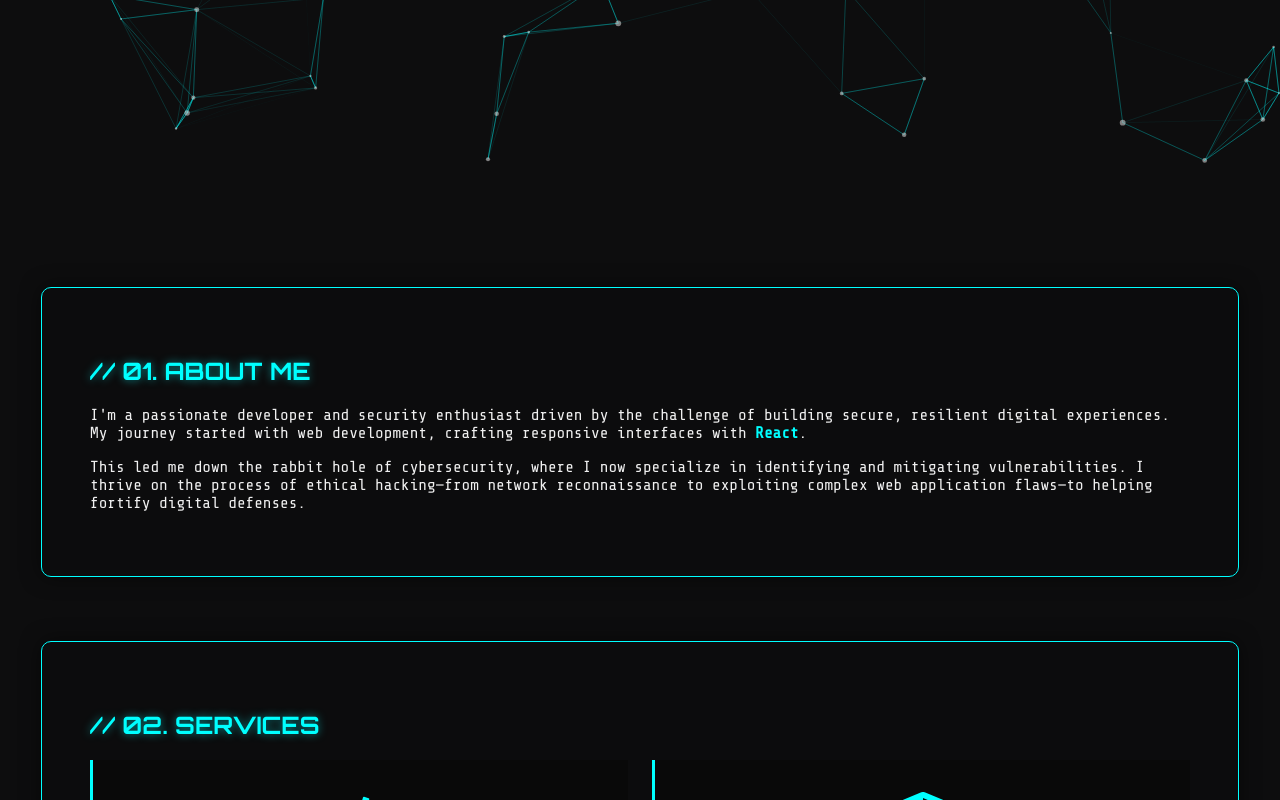
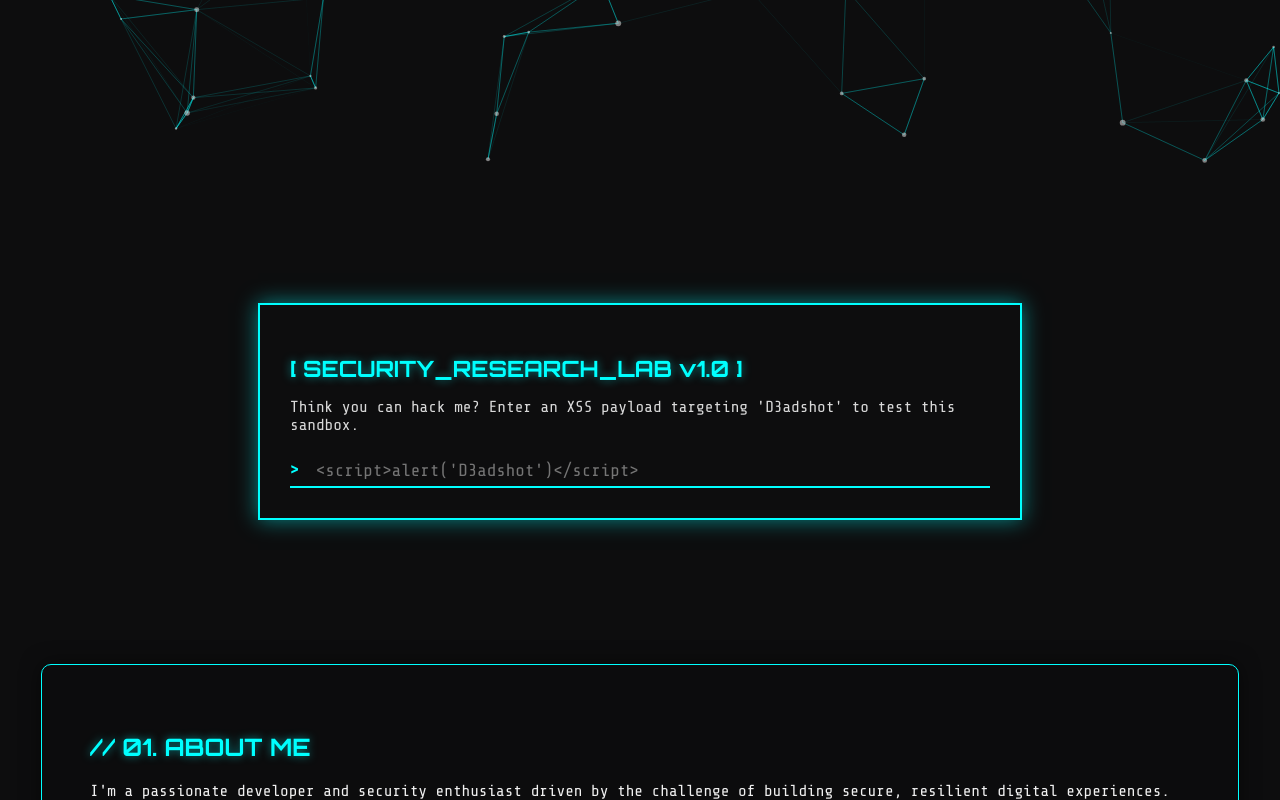
Before and after one commit to D3adshotH8ck/d3adshot, a React (Create React App) app: page / in a window 1280 px wide. Shown: the part 625-1425 px from the top of the page. Built offline with nearby package versions, Linux system fonts and the light colour scheme.

Commit message:
feat: implement XSS Honeypot trap, custom security modal, and dynamic theme switching

```diff
--- a/src/App.jsx
+++ b/src/App.jsx
@@ -1,24 +1,55 @@
-// src/App.js
+import React, { useState, useEffect } from 'react';
 import './App.css';
-import React from 'react';
 import Header from './components/Header';
 import About from './components/About';
 import Services from './components/Services';
 import Skills from './components/Skills';
 import Certs from './components/Certs';
 import Contact from './components/Contact';
+import Honeypot from './components/Honeypot';
+import SecurityModal from './components/SecurityModal';
 
 function App() {
+  const [isPwned, setIsPwned] = useState(false);
+  const [showModal, setShowModal] = useState(false);
+
+  useEffect(() => {
+    if (isPwned) {
+      document.body.classList.add('pwned-mode');
+      setShowModal(true);
+    } else {
+      document.body.classList.remove('pwned-mode');
+    }
+  }, [isPwned]);
+
+  const resetSystem = () => {
+    setIsPwned(false);
+    setShowModal(false);
+  };
+
   return (
     <div className="App">
-      <Header />
+      <Header isPwned={isPwned} />
       <main>
+        <Honeypot
+          isPwned={isPwned}
+          onTrigger={() => setIsPwned(true)}
+          onReset={resetSystem}
+        />
         <About />
         <Services />
         <Skills />
         <Certs />
         <Contact />
       </main>
+
+      {/* Add the modal component at the bottom */}
+      <SecurityModal
+        isOpen={showModal}
+        onClose={() => setShowModal(false)}
+        message="XSS detected: You will Never Catch Me."
+      />
+
       <footer>
         <p>&copy; {new Date().getFullYear()} D3ADSHOT.</p>
       </footer>
--- a/src/components/About.jsx
+++ b/src/components/About.jsx
@@ -1,4 +1,3 @@
-// src/components/About.jsx
 import React from 'react';
 import '../App.css';
 
--- a/src/components/Header.jsx
+++ b/src/components/Header.jsx
@@ -8,10 +8,14 @@ import '../App.css';
 import Particles from "react-tsparticles";
 import { loadSlim } from "tsparticles-slim";
 
-const Header = () => {
+// 1. Receive the isPwned prop
+const Header = ({ isPwned }) => {
     const particlesInit = useCallback(async (engine) => {
         await loadSlim(engine);
     }, []);
+
+    // 2. Define the dynamic color
+    const lineColor = isPwned ? "#ff073a" : "#00ffff";
 
     const particlesOptions = {
         background: {
@@ -33,16 +37,20 @@ const Header = () => {
                     distance: 200,
                     links: {
                         opacity: 1,
+                        // 3. Apply the dynamic color here for hover effect
+                        color: lineColor,
                     },
                 },
             },
         },
         particles: {
             color: {
+                // You can also turn the dots red by changing this to lineColor
                 value: "#f0f0f0",
             },
             links: {
-                color: "#00ffff",
+                // 4. This is the key line for the background connections
+                color: lineColor,
                 distance: 150,
                 enable: true,
                 opacity: 0.4,
@@ -86,9 +94,10 @@ const Header = () => {
                 options={particlesOptions}
             />
 
-            {/* --- Content is now inside this wrapper --- */}
             <div className="header-content">
                 <img src={avatar} alt="Avatar" className="avatar" />
+                {/* 5. You can also force the <h1> color here if needed,
+                       though index.css should already handle it */}
                 <h1>D3ADSHOT</h1>
                 <TypeAnimation
                     sequence={[
--- /dev/null
+++ b/src/components/Honeypot.jsx
@@ -0,0 +1,96 @@
+// src/components/Honeypot.jsx
+import React, { useState } from 'react';
+
+const Honeypot = ({ isPwned, onTrigger, onReset }) => {
+  const [val, setVal] = useState('');
+
+  const checkPayload = (e) => {
+    e.preventDefault();
+    const input = val.toLowerCase();
+
+
+    if (input.includes('<script>') && input.includes('d3adshot')) {
+      onTrigger();
+    }
+    setVal('');
+  };
+
+  return (
+    <section style={{ padding: '80px 20px', backgroundColor: 'var(--off-black)' }}>
+      <div style={{
+        maxWidth: '700px',
+        margin: '0 auto',
+        border: '2px solid var(--neon-blue)',
+        padding: '30px',
+        boxShadow: '0 0 20px var(--neon-blue-glow)',
+        backgroundColor: 'var(--off-black)',
+        transition: 'all 0.3s ease',
+        zIndex: 10,
+        position: 'relative'
+      }}>
+        <h2 style={{ fontSize: '1.4rem', marginBottom: '15px', color: 'var(--neon-blue)' }}>
+          {isPwned ? "[!] TRAP_DEPLOYED: ACCESS_REVOKED [!]" : "[ SECURITY_RESEARCH_LAB v1.0 ]"}
+        </h2>
+
+        {!isPwned ? (
+          <>
+            <p style={{ fontSize: '1rem', marginBottom: '25px', color: 'var(--snow-white)', opacity: 0.9 }}>
+              Think you can hack me? Enter an XSS payload targeting 'D3adshot' to test this sandbox.
+            </p>
+            <form onSubmit={checkPayload}>
+              <div style={{
+                display: 'flex',
+                alignItems: 'center',
+                gap: '15px',
+                borderBottom: '2px solid var(--neon-blue)',
+                paddingBottom: '5px'
+              }}>
+                <span style={{ color: 'var(--neon-blue)', fontWeight: 'bold' }}>{'>'}</span>
+                <input
+                  type="text"
+                  value={val}
+                  onChange={(e) => setVal(e.target.value)}
+                  placeholder="<script>alert('D3adshot')</script>"
+                  style={{
+                    background: 'transparent',
+                    border: 'none',
+                    color: 'var(--neon-blue)',
+                    width: '100%',
+                    outline: 'none',
+                    fontFamily: 'inherit',
+                    fontSize: '1.1rem'
+                  }}
+                />
+              </div>
+            </form>
+          </>
+        ) : (
+          <div style={{ textAlign: 'center' }}>
+            <p style={{ fontSize: '1.1rem', marginBottom: '25px', fontWeight: 'bold', color: 'var(--neon-blue)' }}>
+              COUNTER-MEASURES ACTIVE. SITE SECURED.
+            </p>
+            <button
+              onClick={onReset}
+              style={{
+                background: 'var(--neon-blue)',
+                color: 'var(--off-black)',
+                border: 'none',
+                padding: '12px 24px',
+                fontFamily: 'Orbitron, sans-serif',
+                fontWeight: 'bold',
+                cursor: 'pointer',
+                boxShadow: '0 0 15px var(--neon-blue-glow)',
+                textTransform: 'uppercase',
+                transition: 'transform 0.1s active'
+              }}
+            >
+              Initialize System Reset
+            </button>
+          </div>
+        )}
+      </div>
+    </section>
+  );
+};
+
+export default Honeypot;
--- a/src/components/LogoLoop.jsx
+++ b/src/components/LogoLoop.jsx
@@ -67,7 +67,7 @@ const useImageLoader = (seqRef, onLoad, dependencies) => {
         img.removeEventListener('error', handleImageLoad);
       });
     };
-    // eslint-disable-next-line react-hooks/exhaustive-deps
+
   }, dependencies);
 };
 
--- /dev/null
+++ b/src/components/SecurityModal.jsx
@@ -0,0 +1,70 @@
+import React from 'react';
+
+const SecurityModal = ({ isOpen, onClose, message }) => {
+  if (!isOpen) return null;
+
+  return (
+    <div style={backdropStyle}>
+      <div style={modalStyle}>
+        <div style={headerStyle}>[!] CRITICAL_ALERT [!]</div>
+        <p style={messageStyle}>{message}</p>
+        <button onClick={onClose} style={buttonStyle}>
+          ACKNOWLEDGE
+        </button>
+      </div>
+    </div>
+  );
+};
+
+const backdropStyle = {
+  position: 'fixed',
+  top: 0,
+  left: 0,
+  width: '100%',
+  height: '100%',
+  backgroundColor: 'rgba(0, 0, 0, 0.85)',
+  display: 'flex',
+  justifyContent: 'center',
+  alignItems: 'center',
+  zIndex: 1000,
+  backdropFilter: 'blur(4px)'
+};
+
+const modalStyle = {
+  backgroundColor: 'var(--off-black)',
+  border: '2px solid var(--neon-blue)',
+  padding: '40px',
+  textAlign: 'center',
+  maxWidth: '500px',
+  boxShadow: '0 0 20px var(--neon-blue-glow)',
+  fontFamily: "'Share Tech Mono', monospace"
+};
+
+const headerStyle = {
+  fontFamily: "'Orbitron', sans-serif",
+  color: 'var(--neon-blue)',
+  fontSize: '1.5rem',
+  marginBottom: '20px',
+  textShadow: '0 0 10px var(--neon-blue-glow)'
+};
+
+const messageStyle = {
+  color: 'var(--snow-white)',
+  fontSize: '1.1rem',
+  marginBottom: '30px',
+  lineHeight: '1.5'
+};
+
+const buttonStyle = {
+  background: 'transparent',
+  border: '1px solid var(--neon-blue)',
+  color: 'var(--neon-blue)',
+  padding: '10px 25px',
+  cursor: 'pointer',
+  fontFamily: "'Orbitron', sans-serif",
+  fontSize: '0.9rem',
+  transition: 'all 0.3s ease',
+  boxShadow: '0 0 5px var(--neon-blue-glow)'
+};
+
+export default SecurityModal;
--- a/src/index.css
+++ b/src/index.css
@@ -11,17 +11,26 @@
   --neon-blue-glow: rgba(0, 255, 255, 0.5);
 }
 
+/* THE TRAP STATE: When this class is added to <body>, variables change */
+body.pwned-mode {
+  --neon-blue: #ff073a; /* Neon Electric Red */
+  --neon-blue-glow: rgba(255, 7, 58, 0.8);
+}
+
 body {
   margin: 0;
   font-family: 'Share Tech Mono', monospace;
-  background-color: var(--off-black); /* This is the key line */
+  background-color: var(--off-black);
   color: var(--snow-white);
   min-height: 100vh;
+  /* Add a transition so the color swap looks like a system glitch */
+  transition: background-color 0.3s ease, color 0.3s ease;
 }
 
 /* Style for all headings */
 h1, h2, h3 {
   font-family: 'Orbitron', sans-serif;
-  color: var(--neon-blue);
+  color: var(--neon-blue); /* This now reacts to the pwned-mode swap */
   text-shadow: 0 0 8px var(--neon-blue-glow);
+  transition: color 0.3s ease, text-shadow 0.3s ease;
 }
```
